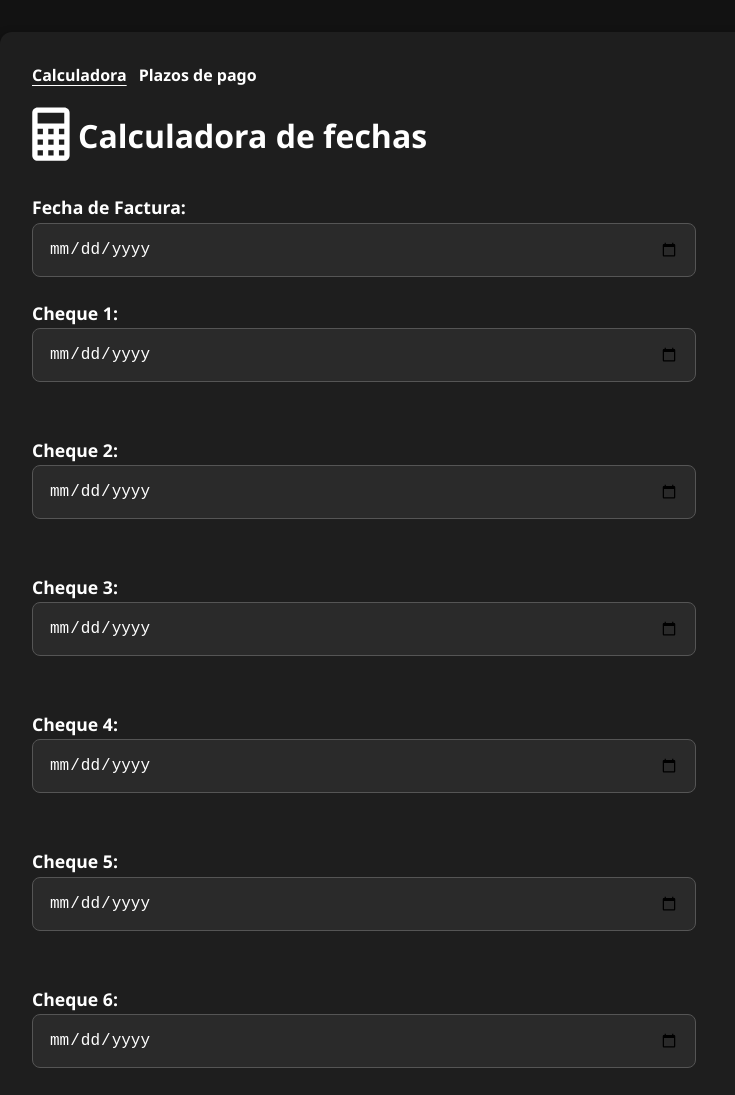
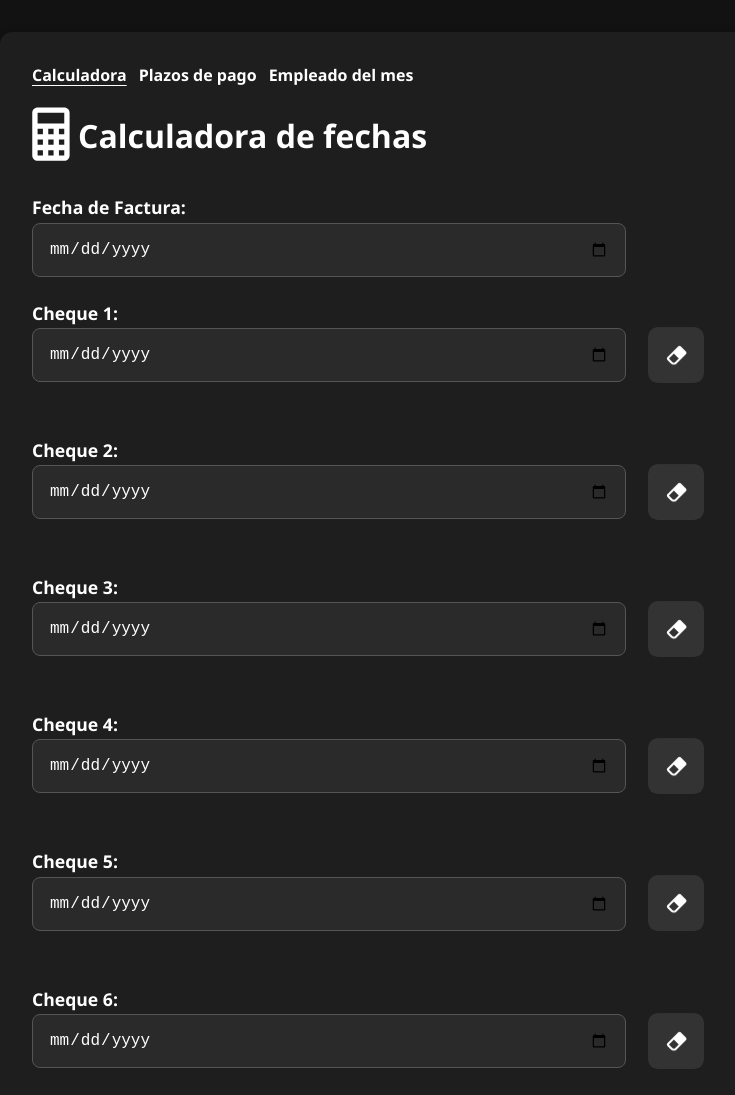
Before and after one commit to agustinlina/chequerachecker, a website: page index.html in a window 1280 px wide. Shown: the top 1095 px of the page, without its empty margins (258-993 px from the left). Drawn offline with Linux system fonts and the light colour scheme.

Commit message:
empleado del mes

```diff
--- a/index.html
+++ b/index.html
@@ -13,10 +13,12 @@
 <body>
   <div class="container">
     <header>
-    <a href="./index.html"><span style="text-decoration:underline;">Calculadora</span></a>
-    <a href="./comercial.html">Plazos de pago</a>
-  </header>
-    <h1 style="display:flex;gap:6px;align-items:center;"><img height="56px" src="./calc.svg" alt="">Calculadora de fechas</h1>
+      <a href="./index.html"><span style="text-decoration:underline;">Calculadora</span></a>
+      <a href="./comercial.html">Plazos de pago</a>
+      <a href="./top_mes.html">Empleado del mes</a>
+    </header>
+    <h1 style="display:flex;gap:6px;align-items:center;"><img height="56px" src="./calc.svg" alt="">Calculadora de
+      fechas</h1>
     <label for="invoiceDate">Fecha de Factura:</label>
     <input type="date" id="invoiceDate" />
 
--- a/script.js
+++ b/script.js
@@ -1,84 +1,101 @@
 document.addEventListener('DOMContentLoaded', () => {
-  const invoiceDateInput = document.getElementById('invoiceDate');
-  const chequeList = document.getElementById('chequeList');
-  const addButton = document.createElement('button');
-  addButton.textContent = 'Agregar cheque';
-  addButton.id = 'addChequeButton';
-  let chequeCount = 0;
+  const invoiceDateInput = document.getElementById('invoiceDate')
+  const chequeList = document.getElementById('chequeList')
+  const addButton = document.createElement('button')
+  addButton.textContent = 'Agregar cheque'
+  addButton.id = 'addChequeButton'
+  let chequeCount = 0
 
-  function createChequeItem(index) {
-    const div = document.createElement('div');
-    div.classList.add('cheque-item');
-    div.dataset.index = index;
+  function createChequeItem (index) {
+    const div = document.createElement('div')
+    div.classList.add('cheque-item')
+    div.dataset.index = index
 
-    const label = document.createElement('label');
-    label.textContent = `Cheque ${index}:`;
+    const label = document.createElement('label')
+    label.textContent = `Cheque ${index}:`
 
-    const input = document.createElement('input');
-    input.type = 'date';
-    input.classList.add('cheque-date');
-    input.addEventListener('input', updateDaysRemaining);
+    const input = document.createElement('input')
+    input.type = 'date'
+    input.classList.add('cheque-date')
+    input.addEventListener('input', updateDaysRemaining)
 
-    const span = document.createElement('span');
-    span.classList.add('days-remaining');
+    const span = document.createElement('span')
+    span.classList.add('days-remaining')
 
-    div.appendChild(label);
-    div.appendChild(input);
-    div.appendChild(span);
+    // Botón para borrar la fecha del cheque
+    const deleteButton = document.createElement('button')
+    deleteButton.style.backgroundImage = 'url(./goma.png)'
+    deleteButton.style.backgroundRepeat = 'no-repeat'
+    deleteButton.classList.add('delete-cheque-button')
+    deleteButton.style.width = '36px'
+    deleteButton.style.height = '36px'
+    deleteButton.style.backgroundPosition = 'center'
+    deleteButton.style.position = 'absolute'
+    deleteButton.style.transform = 'translate(1100%,18%)'
+    deleteButton.style.padding = '28px'
+    deleteButton.addEventListener('click', () => {
+      input.value = ''
+      updateDaysRemaining()
+    })
 
-    return div;
+    div.appendChild(label)
+    div.appendChild(input)
+    div.appendChild(span)
+    div.appendChild(deleteButton)
+
+    return div
   }
 
-  function updateDaysRemaining() {
-    const invoiceDateValue = invoiceDateInput.value;
-    if (!invoiceDateValue) return;
+  function updateDaysRemaining () {
+    const invoiceDateValue = invoiceDateInput.value
+    if (!invoiceDateValue) return
 
-    const invoiceDate = new Date(invoiceDateValue);
-    const chequeDates = document.querySelectorAll('.cheque-date');
-    const daysRemainingTexts = document.querySelectorAll('.days-remaining');
+    const invoiceDate = new Date(invoiceDateValue)
+    const chequeDates = document.querySelectorAll('.cheque-date')
+    const daysRemainingTexts = document.querySelectorAll('.days-remaining')
 
     chequeDates.forEach((chequeInput, index) => {
-      const chequeDateValue = chequeInput.value;
-      const daysText = daysRemainingTexts[index];
+      const chequeDateValue = chequeInput.value
+      const daysText = daysRemainingTexts[index]
 
       if (chequeDateValue) {
-        const chequeDate = new Date(chequeDateValue);
-        const timeDiff = chequeDate - invoiceDate;
-        const daysDiff = Math.floor(timeDiff / (1000 * 60 * 60 * 24));
+        const chequeDate = new Date(chequeDateValue)
+        const timeDiff = chequeDate - invoiceDate
+        const daysDiff = Math.floor(timeDiff / (1000 * 60 * 60 * 24))
 
         if (daysDiff > 180) {
-          daysText.textContent = `${daysDiff} días, epa te estas yendo al pasto 😡`;
+          daysText.innerHTML = `<div style=\"color:red;\">${daysDiff} días 😡</div>`
         } else if (daysDiff >= 0) {
-          daysText.textContent = `${daysDiff} días`;
+          daysText.innerHTML = `<div style=\"color:rgba(25, 245, 39, 0.8);font-weight:bold\">${daysDiff} días</div>`
         } else {
-          daysText.textContent = `Está vencido por(${Math.abs(daysDiff)}`;
+          daysText.innerHTML = `<div style=\"color:yellow;\">Cheque al día 👍🏻</div>`
         }
       } else {
-        daysText.textContent = '';
+        daysText.textContent = ''
       }
-    });
+    })
   }
 
-  function initializeCheques(initialCount = 7) {
-    chequeList.innerHTML = '';
+  function initializeCheques (initialCount = 7) {
+    chequeList.innerHTML = '' // Limpiar lista antes de inicializar
     for (let i = 1; i <= initialCount; i++) {
-      chequeList.appendChild(createChequeItem(i));
+      chequeList.appendChild(createChequeItem(i))
     }
-    chequeCount = initialCount;
+    chequeCount = initialCount
     if (!document.getElementById('addChequeButton')) {
-      chequeList.after(addButton);
+      chequeList.after(addButton)
     }
   }
 
   addButton.addEventListener('click', () => {
-    if (chequeCount >= 20) return;
-    chequeCount++;
-    chequeList.appendChild(createChequeItem(chequeCount));
-    updateDaysRemaining();
-  });
+    if (chequeCount >= 20) return
+    chequeCount++
+    chequeList.appendChild(createChequeItem(chequeCount))
+    updateDaysRemaining()
+  })
 
-  invoiceDateInput.addEventListener('input', updateDaysRemaining);
+  invoiceDateInput.addEventListener('input', updateDaysRemaining)
 
   // Inicializar solo 7 cheques
-  initializeCheques(7);
-});
+  initializeCheques(7)
+})
--- a/styles.css
+++ b/styles.css
@@ -42,7 +42,7 @@ label {
 }
 
 input[type='date'] {
-  width: 90%;
+  width: 80%;
   padding: 1rem;
   margin-bottom: 1rem;
   font-size: 1rem;
@@ -62,6 +62,7 @@ input[type='date'] {
   margin-top: 0.5rem;
   font-size: 1rem;
   color: #bbb;
+  font-weight: bold;
 }
 
 button {
```
Also changed, not shown: comercial.html (+1 -0 lines), top_mes.html (added, +25 -0 lines), andres.jpg (added), goma.png (added).
